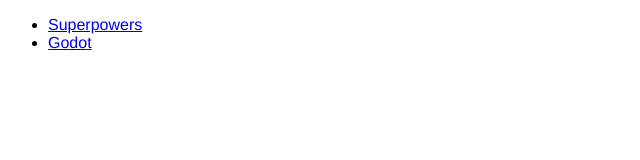
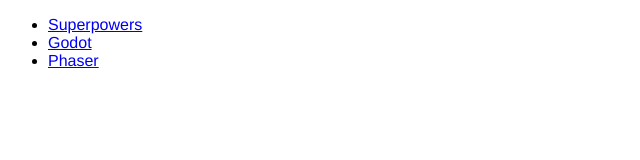
Before and after one commit to aerian-studios/game-engine-research, a plain HTML site: page index.html in a window 1280 px wide. Shown: the full height of the page, 0-640 px from the left. Drawn offline with Linux system fonts and the light colour scheme.

Commit message:
Adding link to phaser build

```diff
--- a/index.html
+++ b/index.html
@@ -16,6 +16,7 @@
     <ul>
         <li><a href="superpowers/helloworld/build/index.html">Superpowers</a></li>
         <li><a href="godot/helloworld/build/godot-helloworld.html">Godot</a></li>
+        <li><a href="phaser/dist/index.html">Phaser</a></li>
     </ul>
 </body>
 
```
